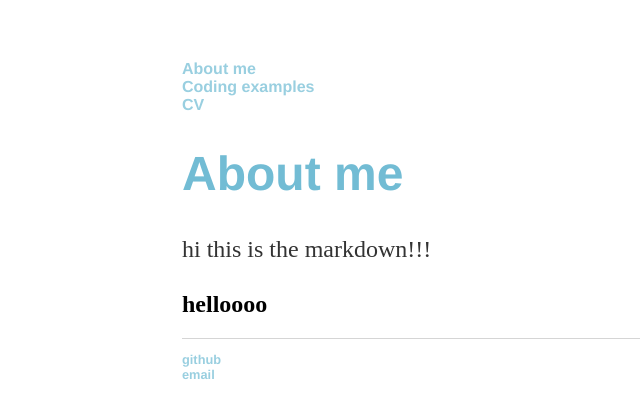
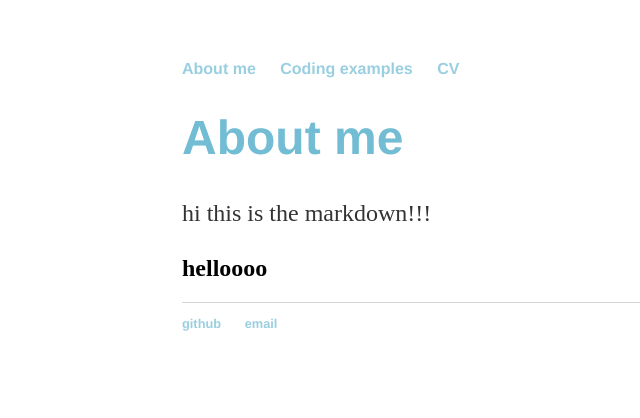
Before and after one commit to lena-kilian/lena-kilian.github.io, a Jekyll site: the page built from index.md, in a window 1280 px wide. Shown: the top 418 px of the page, without its empty margins (10-650 px from the left). Built offline with Jekyll 4.4.1, drawn with Linux system fonts in a browser that asks for light colours; our own code applies the rules of GitHub Pages for plain Markdown files.

Commit message:
Update main.css

```diff
--- a/css/main.css
+++ b/css/main.css
@@ -9,7 +9,7 @@ nav ul, footer ul {
     font-weight: bold;
 }
 nav ul li, footer ul li {
-    display: block;
+    display: inline;
     margin-right: 20px;
 }
 a {
@@ -17,7 +17,7 @@ a {
     color: #99cfe0;
 }
 a:hover {
-    text-decoration: underline;
+    text-decoration: #b3c2c6;
 }
 h1 {
     font-size: 3em;
```
